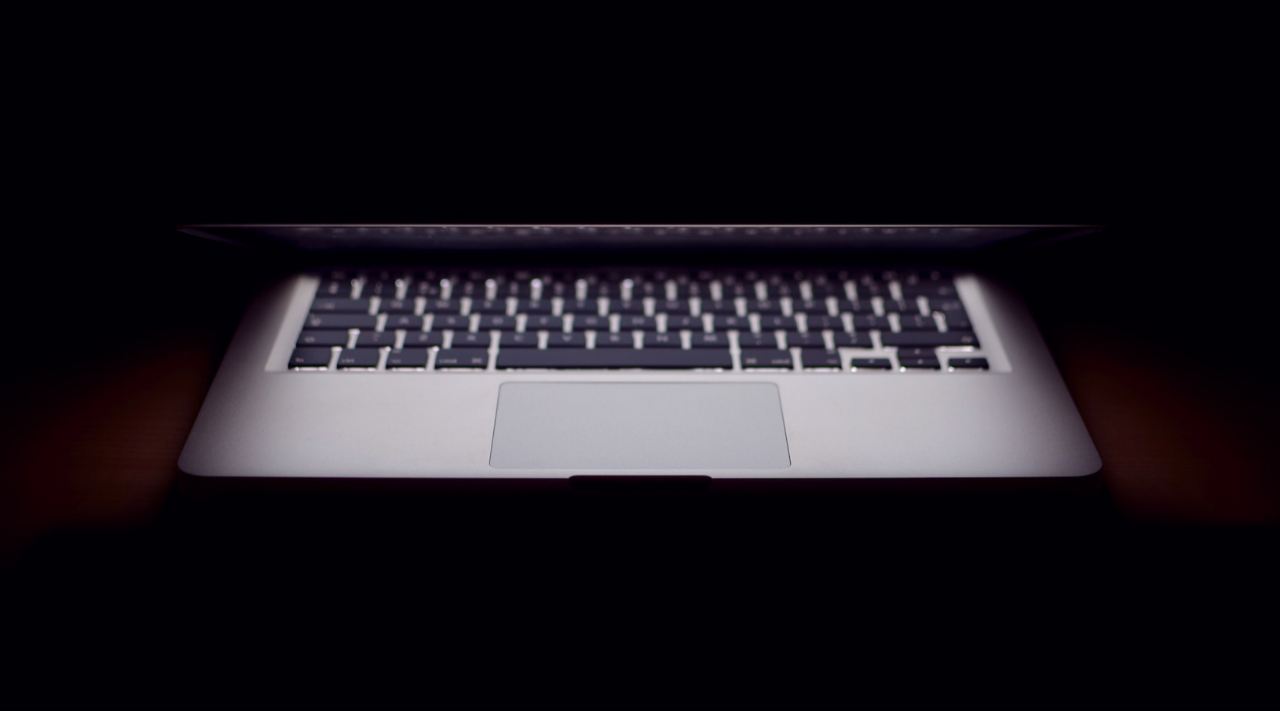
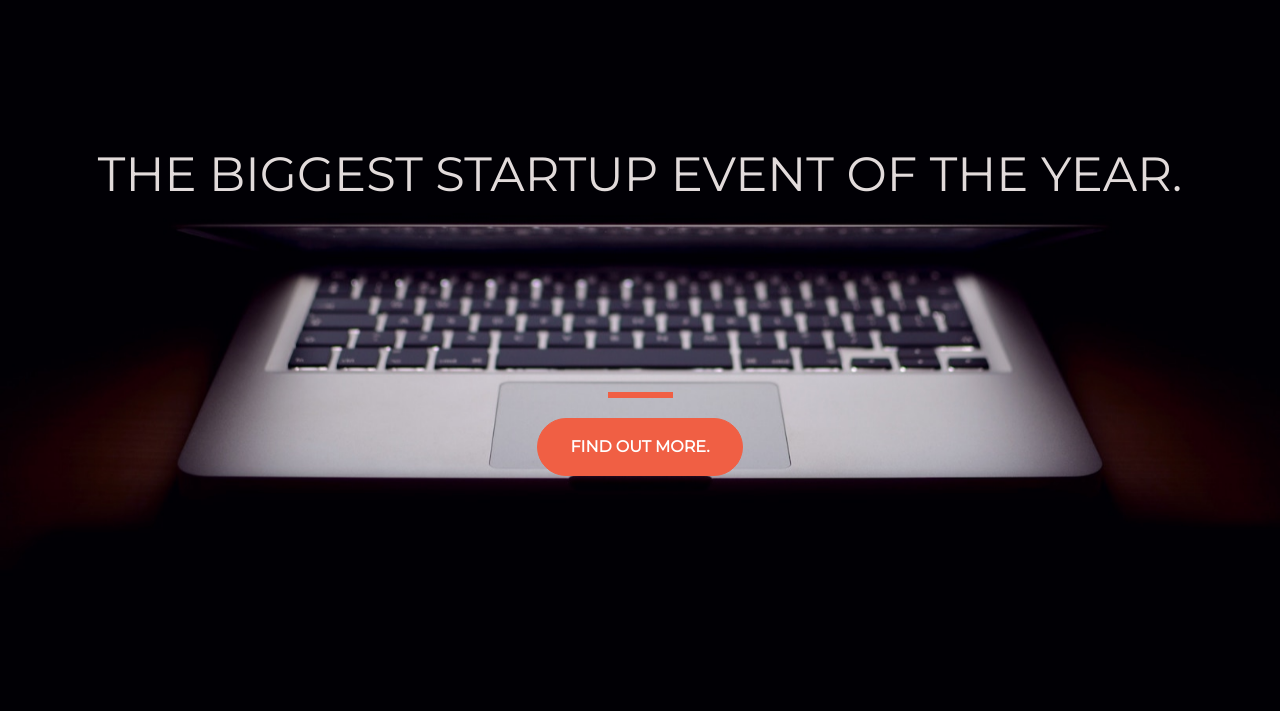
Before and after one commit to JayKirt/StartUpLandingPage, a plain HTML site: page index.html in a window 1280 px wide. Shown: the part 89-800 px from the top of the page. Drawn offline with nearby package versions, Linux system fonts and the light colour scheme.

Commit message:
landing page complete and styled, next step is to add the ability to send an email via the page

```diff
--- a/index.html
+++ b/index.html
@@ -17,8 +17,18 @@
     <link href="style.css" rel="stylesheet">
   </head>
   <body>
-      <h1> The biggest startup event of the year. </h1>
-      <button> Find out more. </button>
+    <div class="container d-flex align-items-center h-100">
+      <div class="row">
+        <header class="text-center col-12">
+        <h1 class="text-uppercase"> <stong> The biggest startup event of the year.</strong> </h1>
+        </header>
+        <div class="buffer col-12"> </div>
+        <section class="text-center col-12">
+        <hr>
+        <button class="btn btn-primary btn-xl"> Find out more. </button>
+        </section>
+        </div>
+     </div>
 
 
   </body>
--- a/style.css
+++ b/style.css
@@ -9,3 +9,43 @@ html {
   -o-background-size:cover;
   background-size:cover;
 }
+
+h1 {
+  font-size: 3rem;
+  color: #e2dbdb;
+}
+
+hr {
+  margin: 20px auto;
+  color: #F05F44;
+  border: 3px solid #F05F44;
+  max-width: 65px;
+  opacity: 1;
+}
+
+.buffer {
+  height: 10rem;
+}
+
+
+
+.btn {
+  font-weight: 700;
+  border-radius: 300px;
+  text-transform: uppercase;
+}
+
+.btn-primary{
+  background-color: #F05F44;
+  border-color:#F05F44;
+}
+
+.btn-primary:hover {
+  background-color: #ee4b08;
+  border-color:#ee4b08;
+  border-width: 4px;
+}
+
+.btn-xl {
+  PADDING: 1rem 2rem;
+}
```
